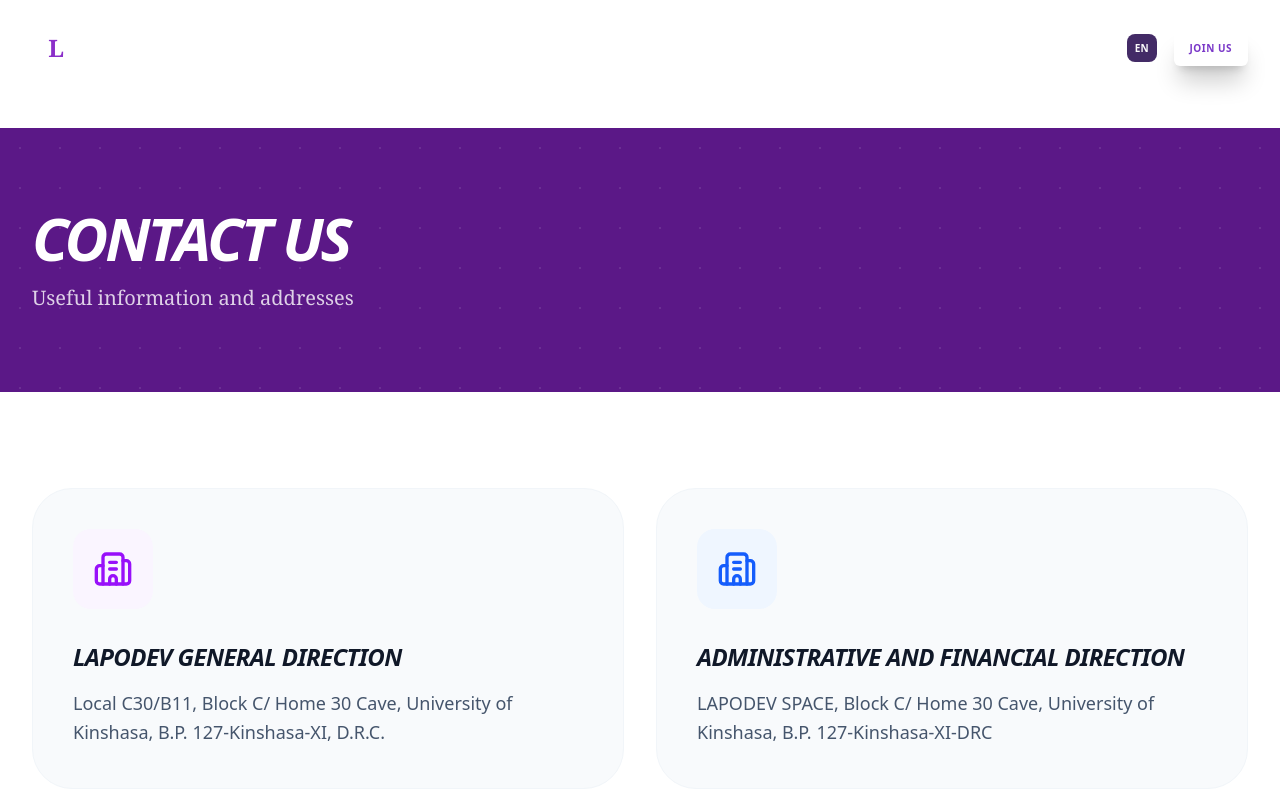
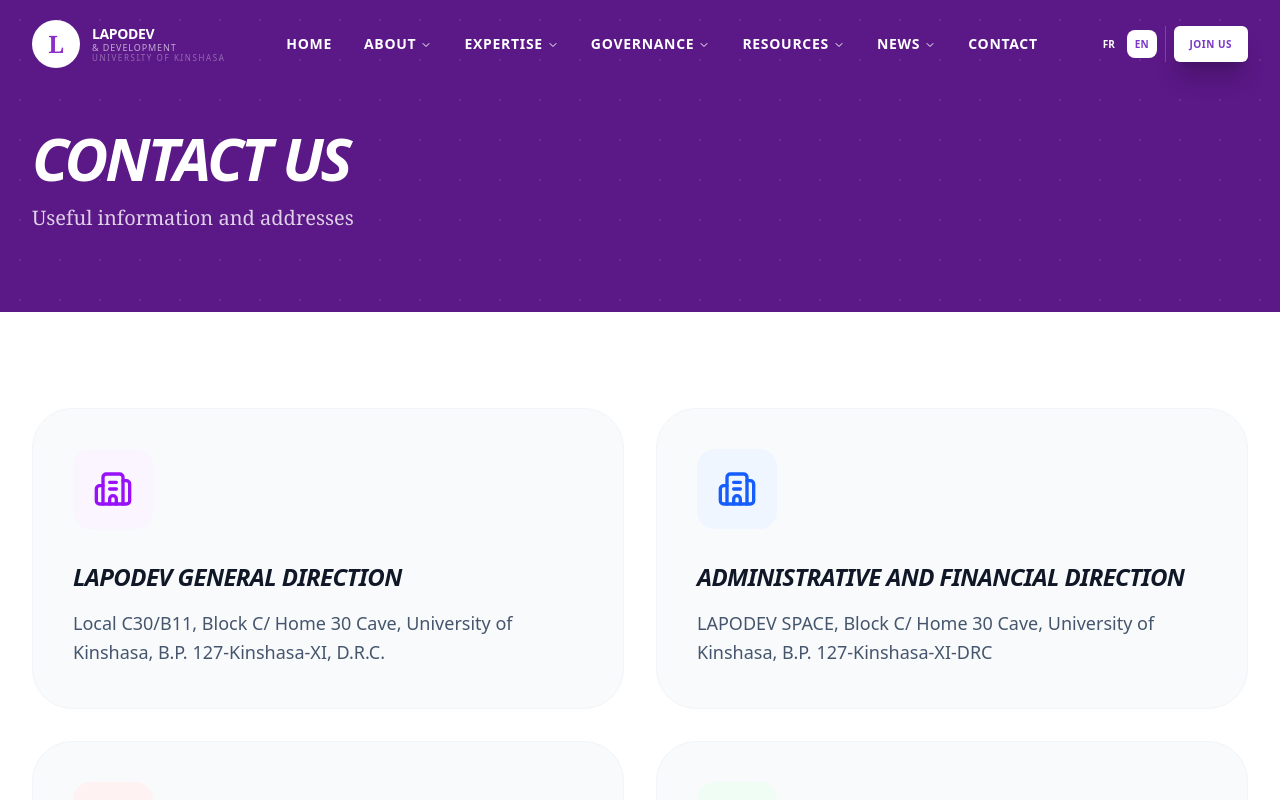
Before and after one commit to Saint-Dan-Alex/lapodev-frontend, a Next.js app: page /en/contact in a window 1280 px wide. Shown: the top 800 px of the page. Built offline with nearby package versions, Linux system fonts and the light colour scheme.

Commit message:
correction 3

```diff
--- a/src/app/[locale]/contact/page.tsx
+++ b/src/app/[locale]/contact/page.tsx
@@ -41,9 +41,9 @@ export default function ContactPage() {
     ];
 
     return (
-        <div className="flex flex-col min-h-screen pt-32">
+        <div className="flex flex-col min-h-screen">
             {/* Header section */}
-            <section className="relative py-20 bg-[#5b1887] text-white">
+            <section className="relative pt-32 pb-20 bg-[#5b1887] text-white">
                 <div className="absolute inset-0 opacity-10" style={{ backgroundImage: 'radial-gradient(#ffffff 1px, transparent 1px)', backgroundSize: '40px 40px' }}></div>
                 <div className="container mx-auto px-4 md:px-8 relative z-10">
                     <h1 className="text-4xl md:text-5xl lg:text-6xl font-black mb-4 uppercase italic tracking-tighter">
--- a/src/app/[locale]/join/page.tsx
+++ b/src/app/[locale]/join/page.tsx
@@ -47,9 +47,9 @@ export default function JoinPage() {
     }
 
     return (
-        <div className="flex flex-col min-h-screen pt-32 pb-20">
+        <div className="flex flex-col min-h-screen">
             {/* Header section */}
-            <section className="relative py-20 bg-[#5b1887] text-white overflow-hidden mb-12">
+            <section className="relative pt-32 pb-20 bg-[#5b1887] text-white overflow-hidden mb-12">
                 <div className="absolute inset-0 opacity-10" style={{ backgroundImage: 'radial-gradient(#ffffff 1px, transparent 1px)', backgroundSize: '40px 40px' }}></div>
                 <div className="container mx-auto px-4 md:px-8 relative z-10">
                     <h1 className="text-4xl md:text-5xl lg:text-6xl font-black mb-4 uppercase italic tracking-tighter">
--- a/src/app/[locale]/resources/page.tsx
+++ b/src/app/[locale]/resources/page.tsx
@@ -242,6 +242,9 @@ export default function ResourcesPage() {
                                         <DialogTitle className="text-3xl font-black text-gray-900 tracking-tighter uppercase leading-tight">
                                             {selectedMember.name}
                                         </DialogTitle>
+                                        <DialogDescription className="sr-only">
+                                            Détails pour {selectedMember.name}
+                                        </DialogDescription>
                                         {selectedMember.email && (
                                             <Button variant="ghost" size="sm" asChild className="rounded-full h-8 text-primary">
                                                 <a href={`mailto:${selectedMember.email}`} title={t('human_resources.modal.send_email')}>
--- a/src/components/i18n/LanguageSwitcher.tsx
+++ b/src/components/i18n/LanguageSwitcher.tsx
@@ -1,33 +1,54 @@
 'use client';
+
+import React from 'react';
 
 import { useLocale } from 'next-intl';
 import { usePathname, useRouter } from '@/i18n/routing';
 import { Button } from '@/components/ui/button';
+import { cn } from '@/lib/utils';
 
-export default function LanguageSwitcher() {
+export default function LanguageSwitcher({ variant = 'light' }: { variant?: 'default' | 'light' }) {
     const locale = useLocale();
     const router = useRouter();
     const pathname = usePathname();
+    const [mounted, setMounted] = React.useState(false);
+
+    React.useEffect(() => {
+        setMounted(true);
+    }, []);
 
     const switchLocale = (newLocale: string) => {
         router.replace(pathname, { locale: newLocale });
     };
 
+    // Before mounting, always use the neutral state to match server
+    const isLight = variant === 'light';
+
     return (
         <div className="flex items-center gap-1">
             <Button
-                variant={locale === 'fr' ? 'secondary' : 'ghost'}
+                variant={locale === 'fr' ? (isLight ? 'default' : 'secondary') : 'ghost'}
                 size="sm"
                 onClick={() => switchLocale('fr')}
-                className="text-[10px] font-bold h-7 px-2"
+                className={cn(
+                    "text-[10px] font-black h-7 px-2 rounded-md transition-all",
+                    locale === 'fr'
+                        ? (isLight ? "bg-white text-primary" : "bg-primary text-white")
+                        : (isLight ? "text-white hover:bg-white/10" : "text-slate-600 hover:bg-slate-100")
+                )}
             >
                 FR
             </Button>
             <Button
-                variant={locale === 'en' ? 'secondary' : 'ghost'}
+                variant={locale === 'en' ? (isLight ? 'default' : 'secondary') : 'ghost'}
                 size="sm"
                 onClick={() => switchLocale('en')}
-                className="text-[10px] font-bold h-7 px-2"
+                className={cn(
+                    "text-[10px] font-black h-7 px-2 rounded-md transition-all",
+                    locale === 'en'
+                        ? (isLight ? "bg-white text-primary" : "bg-primary text-white")
+                        : (isLight ? "text-white hover:bg-white/10" : "text-slate-600 hover:bg-slate-100")
+                )}
             >
                 EN
             </Button>
--- a/src/components/layout/Header.tsx
+++ b/src/components/layout/Header.tsx
@@ -15,7 +15,7 @@ import {
     NavigationMenuTrigger,
 } from '@/components/ui/navigation-menu';
 import { Menu, ChevronDown } from 'lucide-react';
-import { Sheet, SheetContent, SheetTrigger } from '@/components/ui/sheet';
+import { Sheet, SheetContent, SheetHeader, SheetTitle, SheetDescription, SheetTrigger } from '@/components/ui/sheet';
 import { cn } from '@/lib/utils';
 import { Accordion, AccordionContent, AccordionItem, AccordionTrigger } from '@/components/ui/accordion';
 
@@ -46,8 +46,17 @@ const ListItem = React.forwardRef<
 })
 ListItem.displayName = "ListItem"
 
-export const Header = () => {
+export function Header() {
     const t = useTranslations('Navigation');
+    const [isScrolled, setIsScrolled] = React.useState(false);
+
+    React.useEffect(() => {
+        const handleScroll = () => {
+            setIsScrolled(window.scrollY > 20);
+        };
+        window.addEventListener('scroll', handleScroll);
+        return () => window.removeEventListener('scroll', handleScroll);
+    }, []);
 
     const menuItems = [
         {
@@ -92,12 +101,17 @@ export const Header = () => {
     ];
 
     return (
-        <header className="absolute top-0 z-50 w-full border-b border-white/10 bg-transparent py-4 text-white">
+        <header className={cn(
+            "fixed top-0 z-50 w-full transition-all duration-300 py-3",
+            isScrolled
+                ? "bg-white/90 backdrop-blur-md shadow-lg border-b border-slate-200 text-gray-900 py-2"
+                : "bg-transparent text-white"
+        )}>
             <div className="container mx-auto flex h-16 items-center justify-between px-4 md:px-8">
                 {/* Logo Section */}
-                <div className="flex-none">
-                    <Link href="/" className="flex items-center gap-2">
-                        <Logo variant="light" />
+                <div className="flex items-center gap-8">
+                    <Link href="/" className="transition-transform hover:scale-105 active:scale-95">
+                        <Logo variant={isScrolled ? "default" : "light"} />
                     </Link>
                 </div>
 
@@ -110,7 +124,10 @@ export const Header = () => {
                                 <NavigationMenuLink asChild>
                                     <Link
                                         href="/"
-                                        className="group inline-flex h-9 w-max items-center justify-center rounded-md px-2.5 text-[11px] font-bold uppercase tracking-wide transition-colors hover:bg-white/10 hover:text-white focus:bg-white/10 focus:text-white bg-transparent"
+                                        className={cn(
+                                            "group inline-flex h-10 w-max items-center justify-center rounded-md bg-transparent px-4 py-2 text-sm font-black uppercase tracking-wider transition-colors focus:outline-none disabled:pointer-events-none disabled:opacity-50",
+                                            isScrolled ? "text-slate-700 hover:text-primary" : "text-white hover:text-white/70"
+                                        )}
                                     >
                                         {t('home')}
                                     </Link>
@@ -120,7 +137,12 @@ export const Header = () => {
                             {/* Dropdowns */}
                             {menuItems.map((menu) => (
                                 <NavigationMenuItem key={menu.title}>
-                                    <NavigationMenuTrigger className="bg-transparent hover:bg-white/10 focus:bg-white/10 text-white data-[state=open]:bg-white/10 uppercase text-[11px] font-bold tracking-wide h-9 px-2.5">
+                                    <NavigationMenuTrigger className={cn(
+                                        "bg-transparent h-10 px-4 transition-colors uppercase text-sm font-black tracking-wider",
+                                        isScrolled
+                                            ? "text-slate-700 hover:text-primary data-[state=open]:text-primary"
+                                            : "text-white hover:text-white/70 data-[state=open]:bg-white/10"
+                                    )}>
                                         {menu.title}
                                     </NavigationMenuTrigger>
                                     <NavigationMenuContent>
@@ -144,7 +166,10 @@ export const Header = () => {
                                 <NavigationMenuLink asChild>
                                     <Link
                                         href="/contact"
-                                        className="group inline-flex h-9 w-max items-center justify-center rounded-md px-2.5 text-[11px] font-bold uppercase tracking-wide transition-colors hover:bg-white/10 hover:text-white focus:bg-white/10 focus:text-white bg-transparent"
+                                        className={cn(
+                                            "group inline-flex h-10 w-max items-center justify-center rounded-md bg-transparent px-4 py-2 text-sm font-black uppercase tracking-wider transition-colors focus:outline-none disabled:pointer-events-none disabled:opacity-50",
+                                            isScrolled ? "text-slate-700 hover:text-primary" : "text-white hover:text-white/70"
+                                        )}
                                     >
                                         {t('contact')}
                                     </Link>
@@ -156,10 +181,18 @@ export const Header = () => {
 
                 {/* Right Section: Button & i18n */}
                 <div className="hidden items-center gap-2 lg:flex">
-                    <LanguageSwitcher />
-                    <div className="border-l border-white/20 pl-2">
+                    <LanguageSwitcher variant={isScrolled ? "default" : "light"} />
+                    <div className={cn(
+                        "border-l pl-2 transition-colors",
+                        isScrolled ? "border-slate-200" : "border-white/20"
+                    )}>
                         <Button
-                            className="bg-white text-primary hover:bg-white/90 font-black text-[10px] uppercase tracking-wider px-4 h-9 rounded-sm shadow-xl shadow-black/20"
+                            className={cn(
+                                "font-black text-[10px] uppercase tracking-wider px-4 h-9 rounded-sm shadow-xl transition-all",
+                                isScrolled
+                                    ? "bg-primary text-white hover:bg-primary/90 shadow-primary/20"
+                                    : "bg-white text-primary hover:bg-white/90 shadow-black/20"
+                            )}
                             asChild
                         >
                             <Link href="/join">{t('join')}</Link>
@@ -169,14 +202,21 @@ export const Header = () => {
 
                 {/* Mobile View */}
                 <div className="flex items-center gap-3 lg:hidden">
-                    <LanguageSwitcher />
+                    <LanguageSwitcher variant={isScrolled ? "default" : "light"} />
                     <Sheet>
                         <SheetTrigger asChild>
-                            <Button variant="ghost" size="icon" className="text-white hover:bg-white/10">
+                            <Button variant="ghost" size="icon" className={cn(
+                                "hover:bg-black/5 transition-colors",
+                                isScrolled ? "text-slate-900" : "text-white"
+                            )}>
                                 <Menu className="h-6 w-6" />
                             </Button>
                         </SheetTrigger>
                         <SheetContent side="right" className="bg-[#4c1d95] text-white border-white/10 overflow-y-auto w-[85vw] sm:w-[400px]">
+                            <SheetHeader className="sr-only">
+                                <SheetTitle>Menu</SheetTitle>
+                                <SheetDescription>Navigation principale du site</SheetDescription>
+                            </SheetHeader>
                             <div className="mt-8 flex flex-col gap-2">
                                 <Link href="/" className="text-sm font-black uppercase tracking-widest p-2 hover:bg-white/10 rounded-md">
                                     {t('home')}
```
